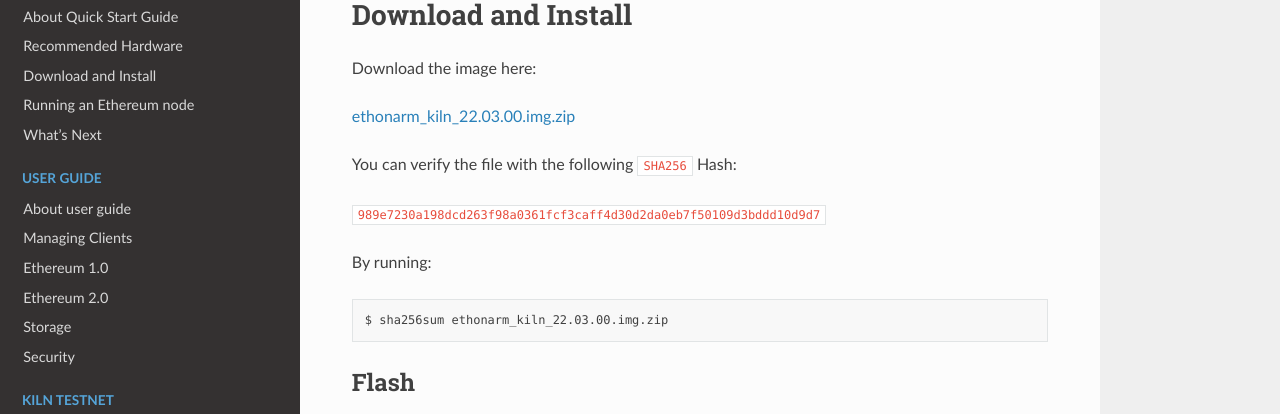
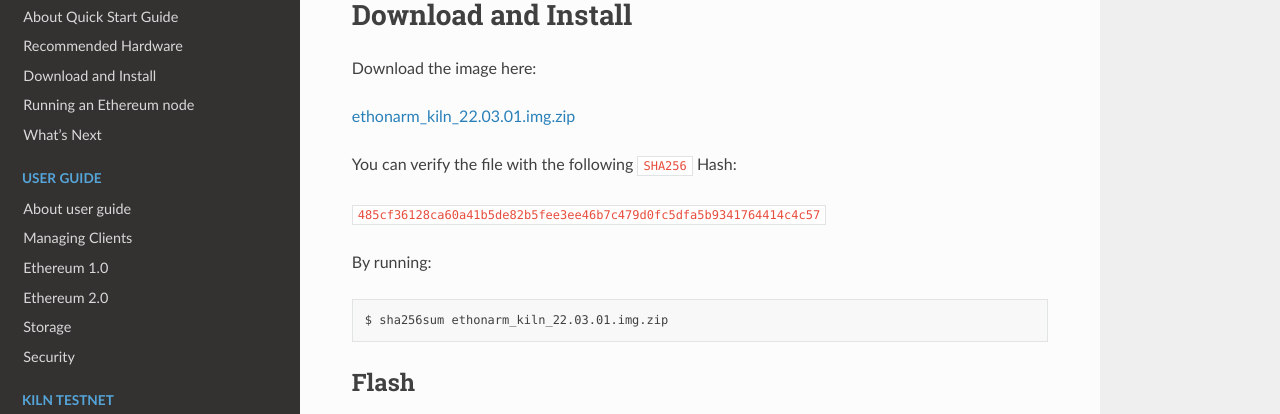
Before and after one commit to EOA-Blockchain-Labs/ethereumonarm, a Sphinx documentation site: the page built from docs/kiln/kiln-testnet.rst, in a window 1280 px wide and 1400 px high, scrolled down 1129 px. Shown: the part 151-565 px from the top of the window. Built offline with Sphinx 7.4.7 and the Read the Docs theme 2.0.0, drawn with Linux system fonts in a browser that asks for light colours; some of the changed text lies outside the part shown.

Commit message:
updated kiln image

```diff
--- a/docs/kiln/kiln-testnet.rst
+++ b/docs/kiln/kiln-testnet.rst
@@ -58,19 +58,19 @@ Download and Install
 
 Download the image here:
 
-ethonarm_kiln_22.03.00.img.zip_
+ethonarm_kiln_22.03.01.img.zip_
 
-.. _ethonarm_kiln_22.03.00.img.zip: https://ethereumonarm-my.sharepoint.com/:u:/p/fernando/ET-0VVw0wwhAigpiMjFos_cBXIpH4uCgAUSlQIf2mCUcgw?download=1
+.. _ethonarm_kiln_22.03.01.img.zip: https://ethereumonarm-my.sharepoint.com/:u:/p/dlosada/ES56R_SuvaVFkiMO1Tgnf6kB7lEbBfla5c2c18E3WQRJzA?download=1
 
 You can verify the file with the following ``SHA256`` Hash:
 
-``989e7230a198dcd263f98a0361fcf3caff4d30d2da0eb7f50109d3bddd10d9d7``
+``485cf36128ca60a41b5de82b5fee3ee46b7c479d0fc5dfa5b9341764414c4c57``
 
 By running:
 
 .. prompt:: bash $
 
-  sha256sum ethonarm_kiln_22.03.00.img.zip
+  sha256sum ethonarm_kiln_22.03.01.img.zip
 
 Flash
 -----
@@ -99,8 +99,8 @@ Unzip and flash the image:
 
 .. prompt:: bash $
 
-   unzip ethonarm_kiln_22.03.00.img.zip
-   sudo dd bs=1M if=ethonarm_kiln_22.03.00.img of=/dev/mmcblk0 conv=fdatasync status=progress
+   unzip ethonarm_kiln_22.03.01.img.zip
+   sudo dd bs=1M if=ethonarm_kiln_22.03.01.img of=/dev/mmcblk0 conv=fdatasync status=progress
 
 Insert MicroSD
 --------------
```
